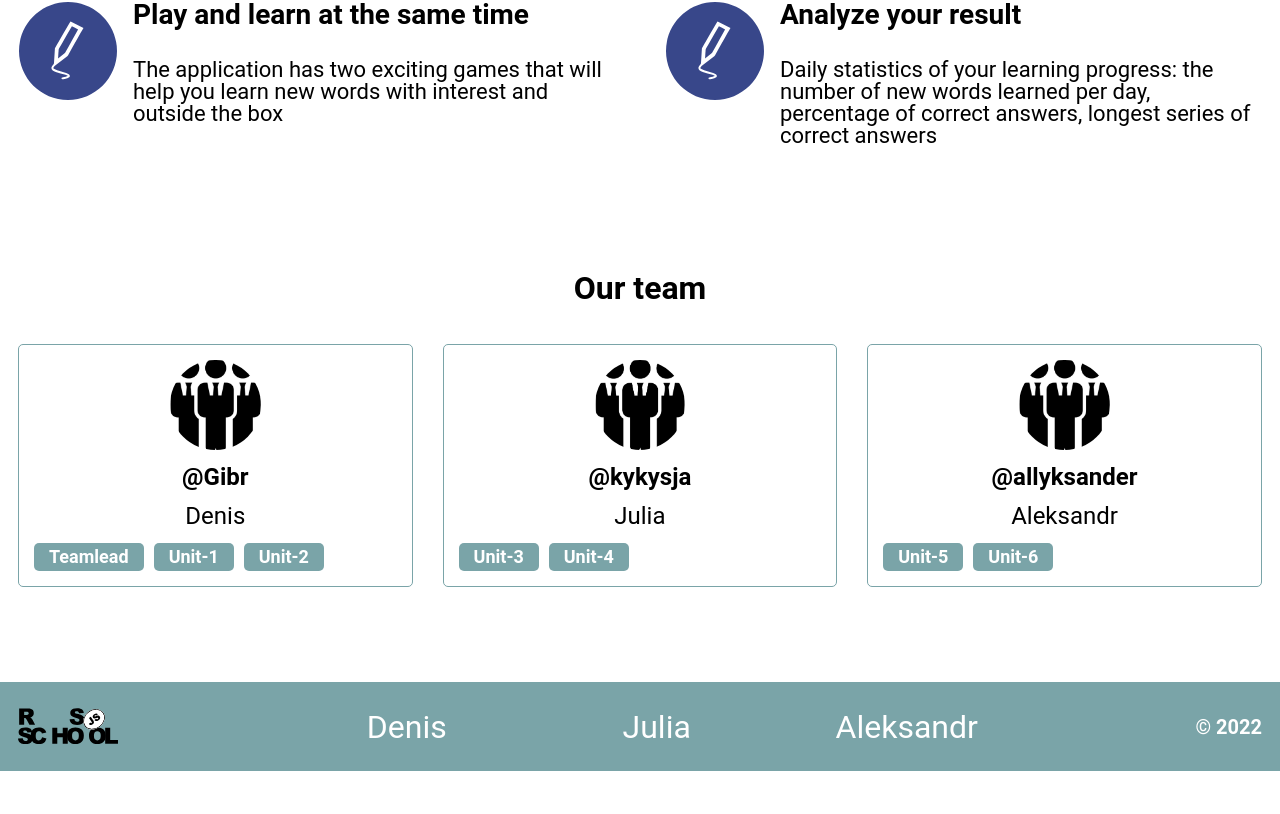
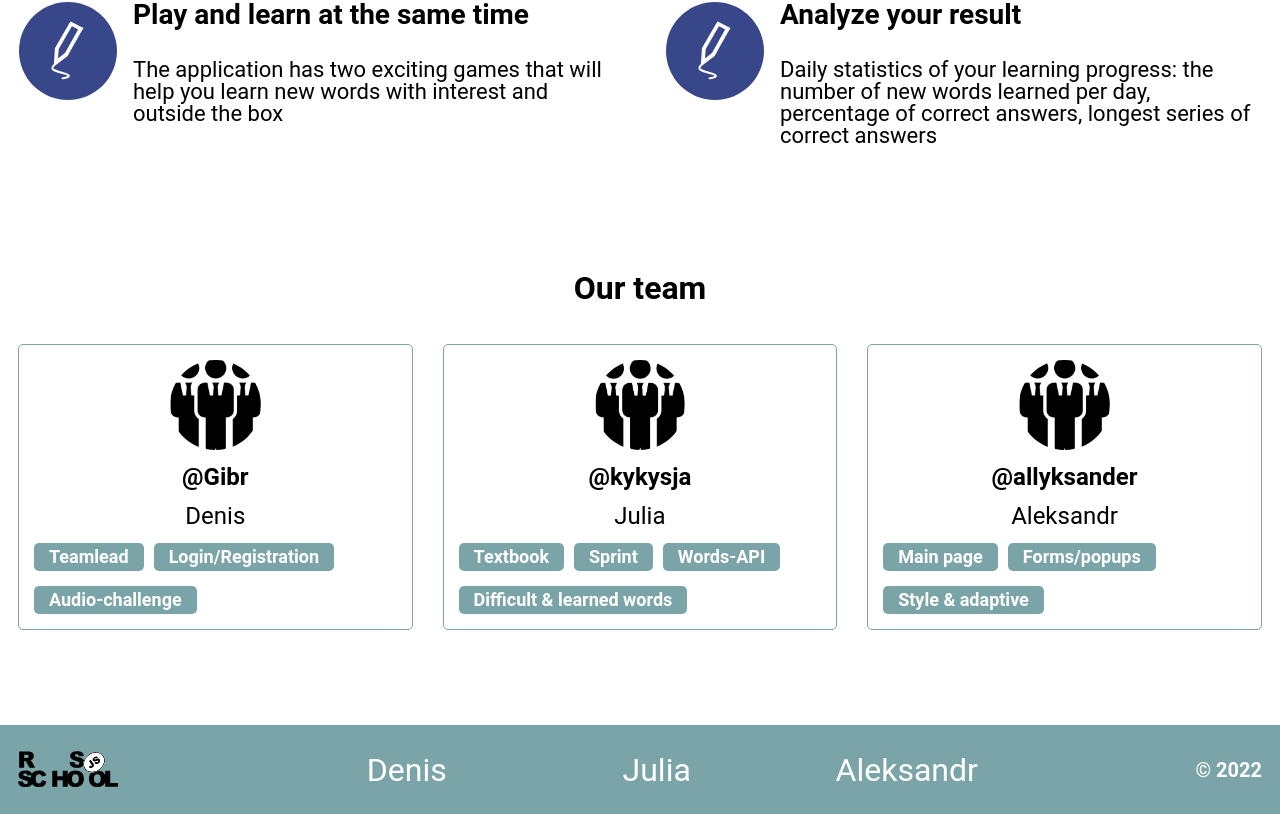
Before and after one commit to Gibr/rslang, a React (Create React App) app: page / in a window 1280 px wide. Shown: the part 1229-2043 px from the top of the page. Before the commit the page ends 2000 px from the top, so only its background shows below. Built offline with nearby package versions, Linux system fonts and the light colour scheme.

Commit message:
fix: change team contribution part at main page

```diff
--- a/src/app/data/teammate.ts
+++ b/src/app/data/teammate.ts
@@ -24,11 +24,11 @@ const team: Array<ITeamMate> = [
       },
       {
         id: 'e1645208988044',
-        unit: 'Unit-1',
+        unit: 'Login/Registration',
       },
       {
         id: 'f1645209011483',
-        unit: 'Unit-2',
+        unit: 'Audio-challenge',
       },
     ],
   },
@@ -40,11 +40,19 @@ const team: Array<ITeamMate> = [
     contribution: [
       {
         id: 'g1645209041959',
-        unit: 'Unit-3',
+        unit: 'Textbook',
       },
       {
         id: 'h1645209051044',
-        unit: 'Unit-4',
+        unit: 'Sprint',
+      },
+      {
+        id: 'f1645209011483',
+        unit: 'Words-API',
+      },
+      {
+        id: 'i1645209083026',
+        unit: 'Difficult & learned words',
       },
     ],
   },
@@ -56,11 +64,15 @@ const team: Array<ITeamMate> = [
     contribution: [
       {
         id: 'i1645209083026',
-        unit: 'Unit-5',
+        unit: 'Main page',
       },
       {
         id: 'j1645209103643',
-        unit: 'Unit-6',
+        unit: 'Forms/popups',
+      },
+      {
+        id: 'f1645209011483',
+        unit: 'Style & adaptive',
       },
     ],
   },
```
